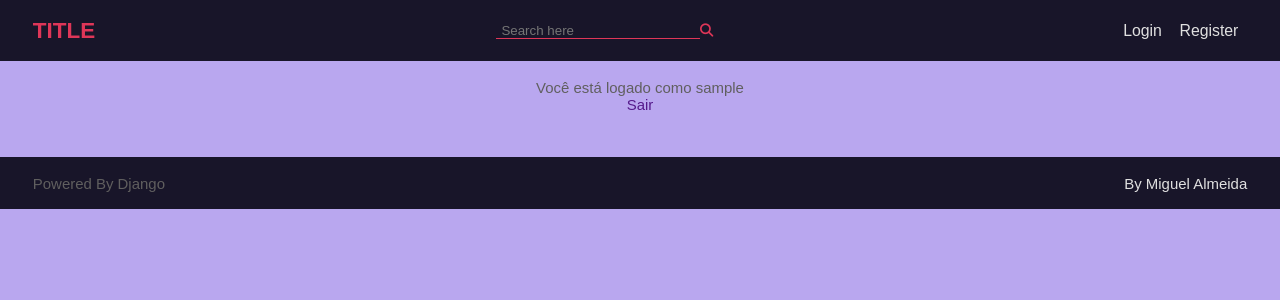
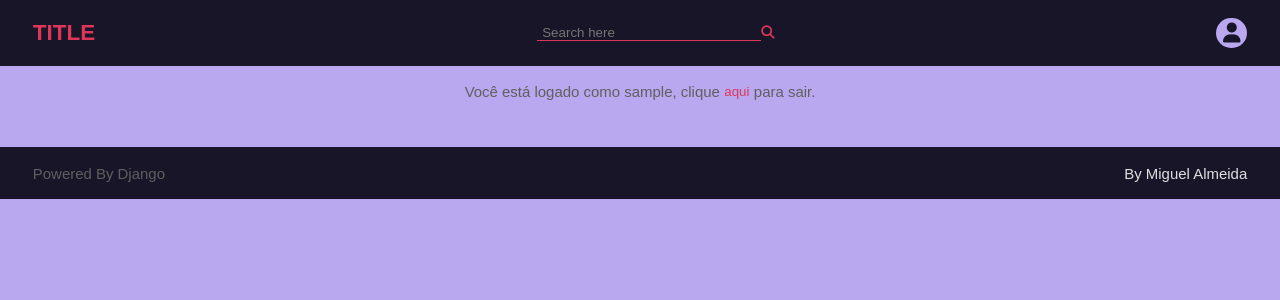
Before and after one commit to mga98/draw-project, a Django app: page /accounts/login/ in a window 1280 px wide. Shown: the top 300 px of the page. Run offline with Django 4.2, Linux system fonts and the light colour scheme; the visitor is signed in with stand-in values (Sample User, id 1); some libraries are stand-ins or nearby versions.

Commit message:
Logout system add

```diff
--- a/accounts/templates/accounts/pages/login_view.html
+++ b/accounts/templates/accounts/pages/login_view.html
@@ -11,8 +11,15 @@
         {% include 'global/partials/_form.html' %}
     {% else %}
         <div class="center-messages">
-            <p>Você está logado como {{ request.user.username }}</p>
-            <a href="">Sair</a>
+            <div class="logout-message">
+                <p>Você está logado como {{ user.username }}, clique</p>
+                <form action="{% url 'accounts:logout' %}" method="POST">
+                    {% csrf_token %}
+                    <input type="hidden" name="username" value="{{ user.username }}">
+                    <button type="submit" class="plaintext-button">aqui</button>
+                </form>
+                <p>para sair.</p>
+            </div>
         </div>
     {% endif %}
 {% endblock content %}
--- a/accounts/urls.py
+++ b/accounts/urls.py
@@ -9,4 +9,5 @@ urlpatterns = [
     path('register/create/', views.register_create, name='register_create'),
     path('login/', views.login_view, name='login'),
     path('login/create/', views.login_create, name='login_create'),
+    path('logout/', views.logout_view, name='logout'),
 ]
--- a/accounts/views.py
+++ b/accounts/views.py
@@ -1,4 +1,5 @@
-from django.contrib.auth import authenticate, login
+from django.contrib.auth import authenticate, login, logout
+from django.contrib.auth.decorators import login_required
 from django.contrib import messages
 from django.shortcuts import render, redirect
 from django.urls import reverse
@@ -95,3 +96,18 @@ def login_create(request):
         messages.error(request, 'Erro ao válidar formulário!')
 
     return redirect(login_url)
+
+
+@login_required(login_url='accounts:login', redirect_field_name='next')
+def logout_view(request):
+    if not request.POST:
+        messages.error(request, 'Logout não pode ser executado!')
+        return redirect(reverse('accounts:login'))
+
+    if request.POST.get('username') != request.user.username:
+        messages.error(request, 'Usuário de logout inválido')
+        return redirect(reverse('accounts:login'))
+
+    logout(request)
+    messages.success(request, 'Você foi deslogado.')
+    return redirect(reverse('accounts:login'))
--- a/base_static/global/css/styles.css
+++ b/base_static/global/css/styles.css
@@ -217,6 +217,77 @@ header {
     background: none;
     outline: none;
     color: var(--color-tertiary);
+}
+
+.user-icon-menu {
+    position: relative;
+    transition: all 300ms ease-in-out;
+}
+
+.dropdown-user {
+    border: none;
+    outline: none;
+    width: 3.5rem;
+    height: 3.5rem;
+    background-color: var(--color-primary);
+    border-radius: 50%;
+    cursor: pointer;
+}
+
+.dropdown-user i {
+    color: var(--color-secondary);
+}
+
+.dropdown-user-content {
+    display: none;
+    position: absolute;
+    max-width: 50rem;
+    background-color: rgba(240, 238, 238, 0.61);
+    right: 0.8rem;
+    box-shadow: 0.2rem 0.2rem 1rem var(--color-gray-9);
+    z-index: 1;
+}
+
+.dropdown-user-content .logout-button {
+    background: none;
+    border: none;
+    cursor: pointer;
+}
+
+.user-icon-menu .dropdown-user-content a,
+.dropdown-user-content .logout-button,
+.user-icon-menu .dropdown-user-content p {
+    display: block;
+    width: 100%;
+    text-align: left;
+    color: var(--color-gray-8);
+    font-size: 1.6rem;
+    padding: 1rem 4.5rem 1rem 2rem;
+}
+
+.user-icon-menu .dropdown-user-content p {
+    color: var(--color-tertiary);
+    background-color: #181529dd;
+    font-size: 1.7rem;
+    font-weight: bold;
+}
+
+.user-icon-menu .dropdown-user-content a:hover,
+.dropdown-user-content .logout-button:hover {
+    background-color: #181529dd;
+    color: var(--color-gray-1);
+}
+
+.user-icon-menu:hover .dropdown-user-content {
+    display: block;
+}
+
+.user-icon-menu:hover .dropdown-user {
+    background-color: var(--color-secondary);
+}
+
+.user-icon-menu:hover .dropdown-user i {
+    color: var(--color-primary);
 }
 
 /* Body */
@@ -598,6 +669,24 @@ header {
     border: 0.1rem solid var(--color-tertiary);
 }
 
+/* logout form */
+
+.logout-message {
+    display: flex;
+    width: 100%;
+    justify-content: center;
+    align-items: center;
+}
+
+.logout-message .plaintext-button {
+    display: inline;
+    background: none;
+    border: none;
+    margin: 0.5rem;
+    cursor: pointer;
+    color: var(--color-tertiary);
+}
+
 @media (max-width: 1200px) {
     .all-list {
         grid-template-columns: 1fr 1fr;
@@ -665,6 +754,13 @@ header {
         max-width: 30rem;
     }
 
+    .logout-message {
+        font-size: 1.2rem;
+    }
+
+    .logout-message .plaintext-button {
+        font-size: 1.2rem;
+    }
 }
 
 @media (max-width: 330px) {
--- a/base_templates/global/partials/_header.html
+++ b/base_templates/global/partials/_header.html
@@ -6,8 +6,23 @@
             <button class="search-button" type="submit" class="search-button"><i class="fas fa-search"></i></button>
         </form>
         <ul>
-            <li><a href="{% url 'accounts:login' %}">Login</a></li>
-            <li><a href="{% url 'accounts:register' %}">Register</a></li>
+            {% if not request.user.is_authenticated %}
+                <li><a href="{% url 'accounts:login' %}">Login</a></li>
+                <li><a href="{% url 'accounts:register' %}">Register</a></li>
+            {% else %}
+                <div class="user-icon-menu">
+                    <button class="dropdown-user"><i class="fas fa-light fa-user fa-xl"></i></button>
+                    <div class="dropdown-user-content">
+                        <p>{{ request.user.first_name }}</p>
+                        <a href="">Dashboard</a>
+                        <form action="{% url 'accounts:logout' %}" method="POST">
+                            {% csrf_token %}
+                            <input type="hidden" name="username" value="{{ user.username }}">
+                            <button class="logout-button" type="submit">Sair</button>
+                        </form>
+                    </div>
+                </div>
+            {% endif %}
         </ul>
     </nav>
 </header>
```
